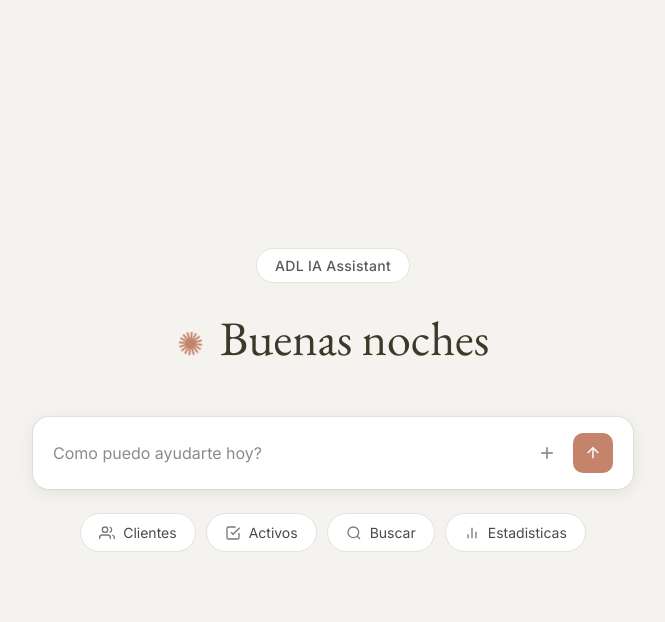
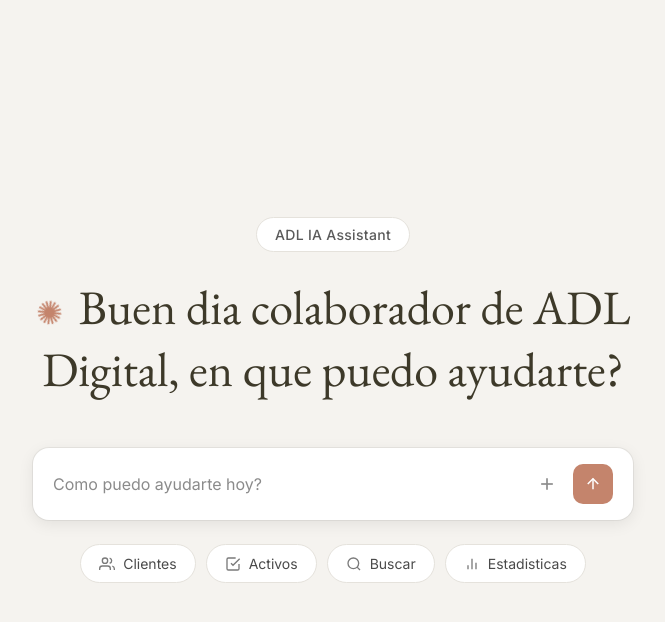
Before and after one commit to alexhura/Ia-de-consulta, a PHP site: page / in a window 1280 px wide. Shown: the top 622 px of the page, without its empty margins (307-972 px from the left). Run offline with PHP 8.4, Linux system fonts and the light colour scheme.

Commit message:
Update the greeting message displayed on the main page
Replace dynamic, time-based greetings with a fixed "Buen dia colaborador de ADL Digital, en que puedo ayudarte?" message in `public/index.php`.

Replit-Commit-Author: Agent
Replit-Commit-Session-Id: 84a0bbfd-a66a-4f82-ba31-95a129779b4c
Replit-Commit-Checkpoint-Type: full_checkpoint
Replit-Commit-Event-Id: 2226063e-c9d3-4dda-8bf5-80278fa61787
Replit-Commit-Screenshot-Url: https://storage.googleapis.com/screenshot-production-us-central1/f7b21309-ae6f-4a45-bb69-25427c5c9d85/84a0bbfd-a66a-4f82-ba31-95a129779b4c/FCyhElH
Replit-Helium-Checkpoint-Created: true

```diff
--- a/public/index.php
+++ b/public/index.php
@@ -37,14 +37,7 @@ if (preg_match('/\.(?:css|js|png|jpg|gif|ico|svg|woff|woff2|ttf|eot)$/', $path))
     }
 }
 
-$hour = (int) date('H');
-if ($hour >= 5 && $hour < 12) {
-    $greeting = 'Buenos dias';
-} elseif ($hour >= 12 && $hour < 19) {
-    $greeting = 'Buenas tardes';
-} else {
-    $greeting = 'Buenas noches';
-}
+$greeting = 'Buen dia colaborador de ADL Digital, en que puedo ayudarte?';
 ?>
 <!DOCTYPE html>
 <html lang="es">
```
